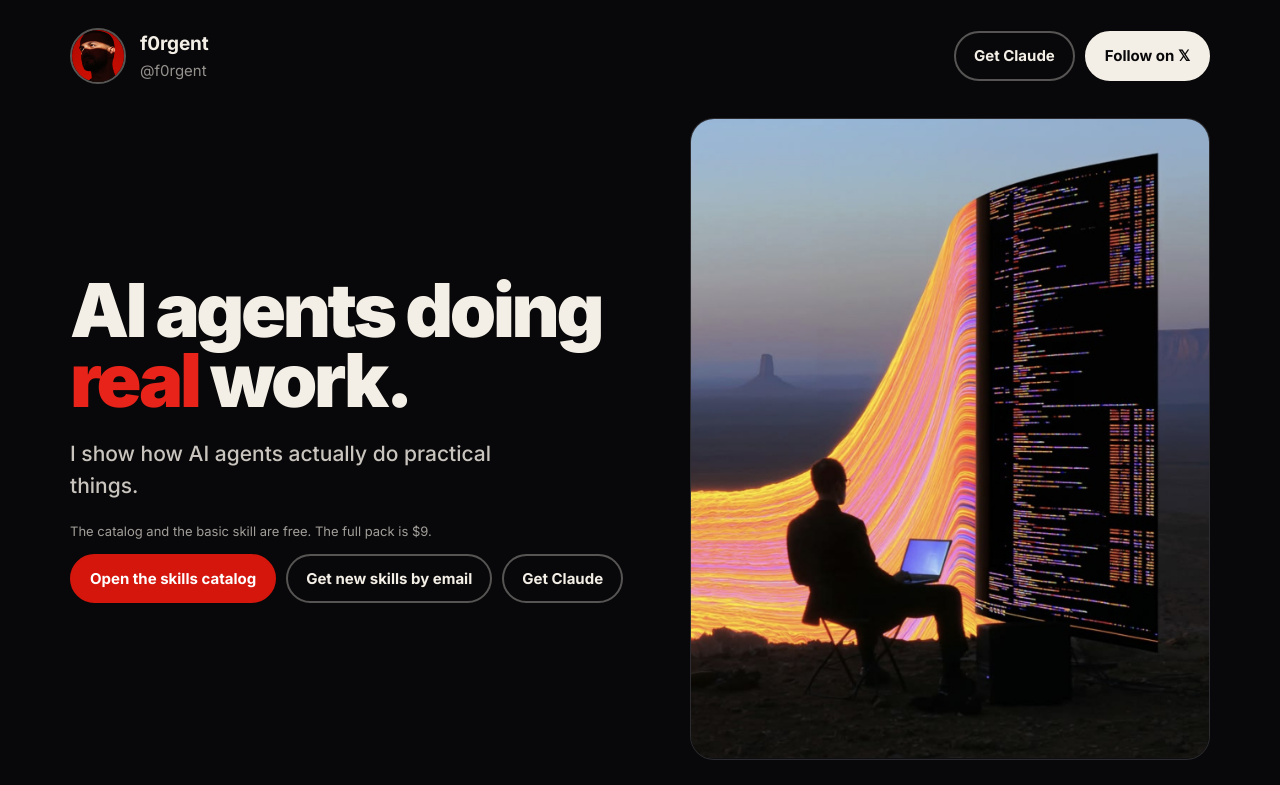
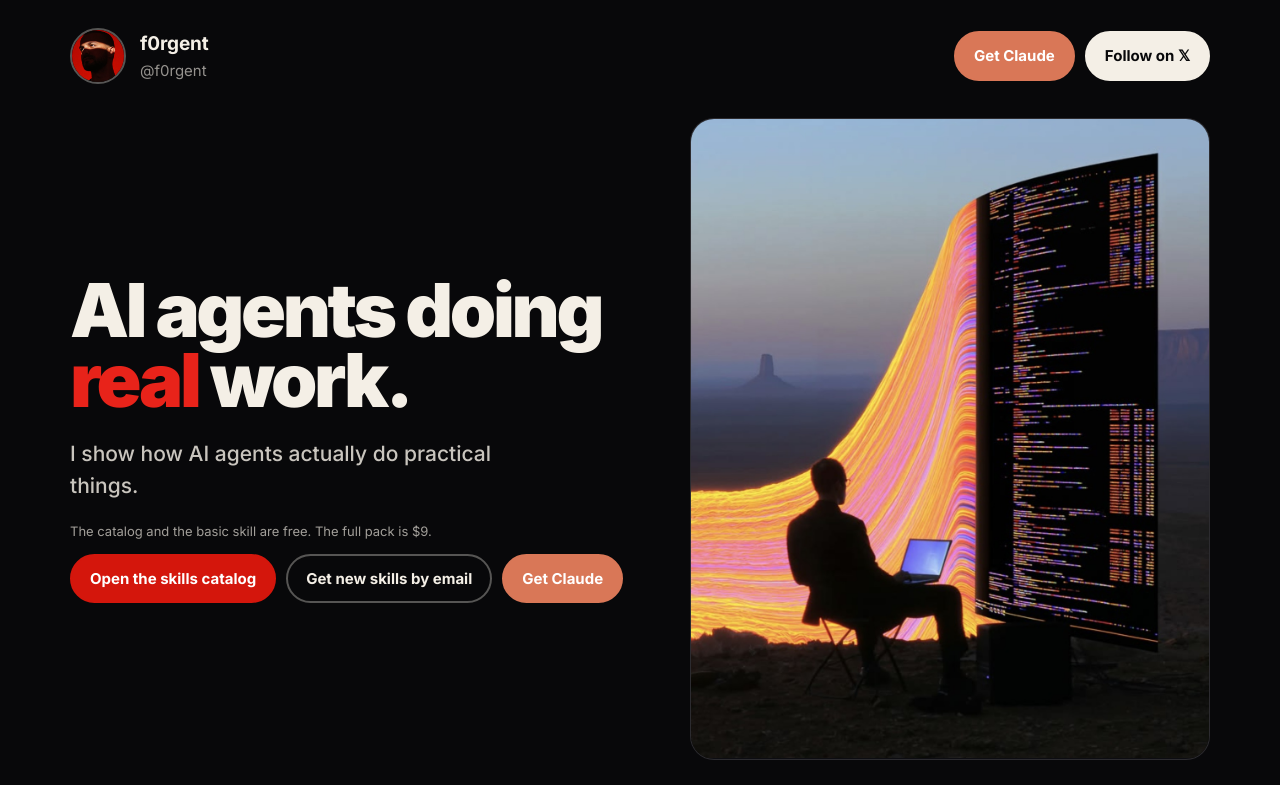
Before and after one commit to f0rgent/f0rgent.github.io, a plain HTML site: page index.html in a window 1280 px wide. Shown: the top 785 px of the page. Drawn offline with Linux system fonts and the light colour scheme.

Commit message:
Make Get Claude button Claude orange (#D97757)
Co-Authored-By: Claude Opus 5.5 <noreply@anthropic.com>
Claude-Session: https://claude.ai/code/session_01SRzboZkw4bvLkqVfCyPamB

```diff
--- a/index.html
+++ b/index.html
@@ -133,7 +133,7 @@ form.mail button{cursor:pointer}
 .shot span{font:700 13px var(--mono);letter-spacing:.08em;text-transform:uppercase}
 .shot.on span{color:var(--gold)}.shot.off b{color:#f4efe6c4}.shot.off span{color:var(--mute)}
 .tile,.sign,.stat{box-shadow:none;border-width:1px;border-color:#f4efe626}
-.tile.paid{background:#d4160c;border-color:#d4160c;color:#fff}.tile.paid p{color:#fff}.tile.paid .k{color:#fff}.tile.paid a{color:#fff}.btn.teal{background:#d4160c;border-color:#d4160c;color:#fff}
+.tile.paid{background:#d4160c;border-color:#d4160c;color:#fff}.tile.paid p{color:#fff}.tile.paid .k{color:#fff}.tile.paid a{color:#fff}.btn.teal{background:#d4160c;border-color:#d4160c;color:#fff}.btn.claude{background:#D97757;border-color:#D97757;color:#fff}.btn.claude:hover{background:#c6613f;border-color:#c6613f}
 .sign{background:var(--card);color:var(--ink)}
 .pack{background:var(--card);color:var(--ink);border:1px solid #f4efe626}.pack h2{color:var(--ink)}.pack li{background:#f4efe60d}.bonus{background:var(--card);color:var(--ink)}.bonus h2{color:var(--ink)}
 .cp,pre{background:#1c1c21;color:var(--ink)}
@@ -146,7 +146,7 @@ form.mail input::placeholder{color:#f4efe677}
 <div class="wrap">
 <header class="top">
   <a class="me" href="https://x.com/f0rgent"><img src="assets/avatar-v4.jpg" alt=""><div><b>f0rgent</b><span>@f0rgent</span></div></a>
-  <div class="btns"><a class="btn" href="claude/">Get Claude</a><a class="btn dark" href="https://x.com/f0rgent">Follow on 𝕏</a></div>
+  <div class="btns"><a class="btn claude" href="claude/">Get Claude</a><a class="btn dark" href="https://x.com/f0rgent">Follow on 𝕏</a></div>
 </header>
 
 <div class="scene">
@@ -154,7 +154,7 @@ form.mail input::placeholder{color:#f4efe677}
     <h1>AI agents doing <em>real</em> work.</h1>
     <p class="lead">I show how AI agents actually do practical things.</p>
     <p class="fine">The catalog and the basic skill are free. The full pack is $9.</p>
-    <div class="btns"><a class="btn teal" href="claude-skills-catalog/">Open the skills catalog</a><a class="btn" href="#email">Get new skills by email</a><a class="btn" href="claude/">Get Claude</a></div>
+    <div class="btns"><a class="btn teal" href="claude-skills-catalog/">Open the skills catalog</a><a class="btn" href="#email">Get new skills by email</a><a class="btn claude" href="claude/">Get Claude</a></div>
   </div>
   <figure class="pic"><img src="assets/scene-hero.jpg" width="1228" height="1515" alt="A man with a laptop sits in a desert at dusk in front of a giant curved screen of code, a river of light pouring from it"></figure>
 </div>
```
